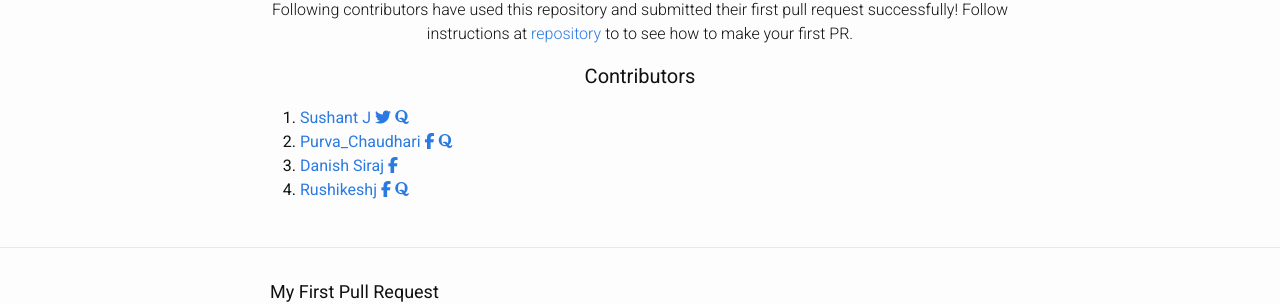
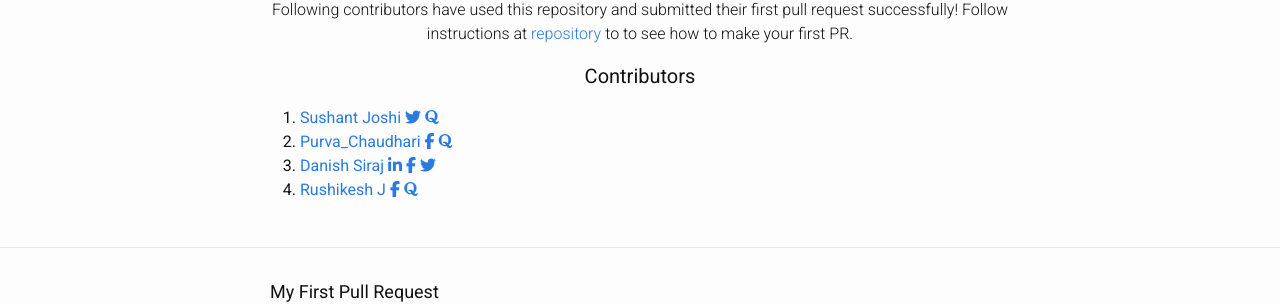
Before and after one commit to sushant-j/my-first-pull-request, a Jekyll site: the page built from index.md, in a window 1280 px wide. Shown: the part 157-461 px from the top of the page. Built offline with Jekyll 4.4.1, drawn with Linux system fonts in a browser that asks for light colours; nearby versions of some CDN libraries.

Commit message:
broken links fixed, fixed the contributor facebook profile links of Danish, Purva, Rushikesh. Also added some more links to Danish (#58)

```diff
--- a/_layouts/home.html
+++ b/_layouts/home.html
@@ -13,7 +13,7 @@
     <!-- User number 1 -->
     <li>
       <a href="https://github.com/sushant-j/">
-        Sushant J
+        Sushant Joshi
       </a>
       <a class="" href="https://twitter.com/sushdagr8">
         <i class="fa fa-twitter"></i>
@@ -26,7 +26,7 @@
       <a href="https://github.com/purva11198/">
         Purva_Chaudhari
       </a>
-      <a href="https://www.facebook.com/profile/Purva Chaudhari">
+      <a href="https://www.facebook.com/purva.chaudhari.5015">
         <i class="fa fa-facebook"></i>
       </a>
       <a href="https://www.quora.com/profile/Purva-Chaudhari">
@@ -37,13 +37,19 @@
       <a href="https://github.com/DanishSiraj">
         Danish Siraj
       </a>
-      <a href="https://facebook/danish.wani.100">
+      <a class="" href="https://www.linkedin.com/in/danish-siraj-52a034147/">
+        <i class="fa fa-linkedin"></i>
+      </a>
+      <a href="https://facebook.com/danish.wani.100">
         <i class="fa fa-facebook"></i>
+      </a>
+      <a class="" href="https://twitter.com/DanishWani100">
+        <i class="fa fa-twitter"></i>
       </a>
     </li>
     <li>
       <a href="https://github.com/RushikeshJachak">
-        Rushikeshj
+        Rushikesh J
       </a>
       <a href="https://www.facebook.com/profile/rockzzrushi0203">
         <i class="fa fa-facebook"></i>
```
